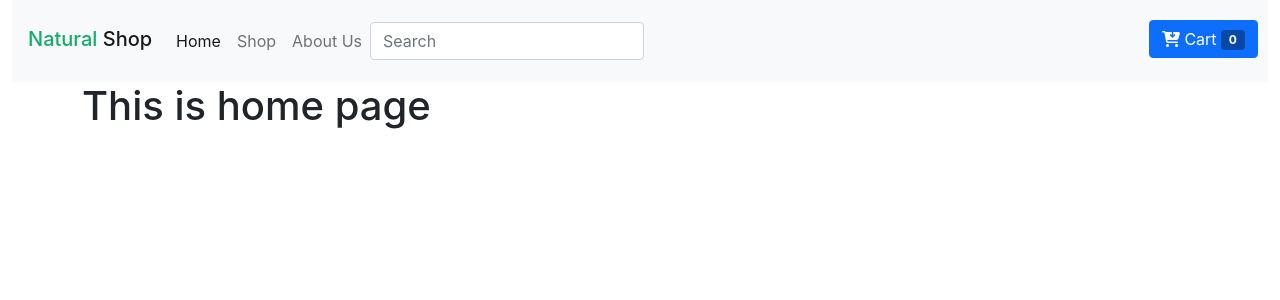
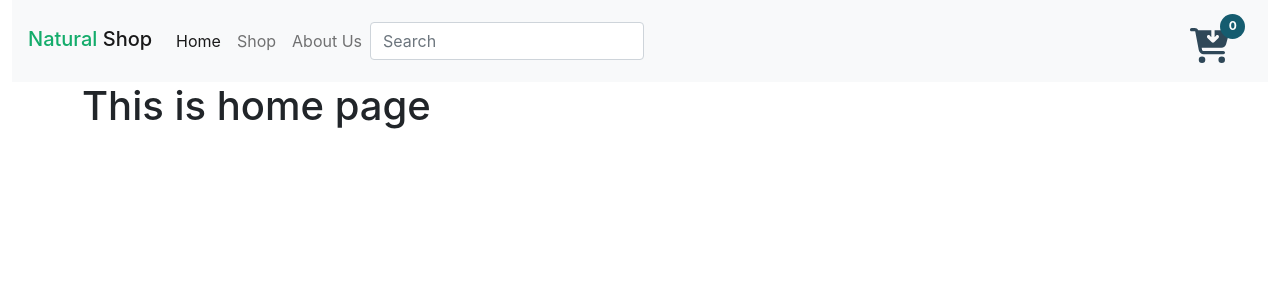
Before and after one commit to mak-alamin/natural-shop, a React (Create React App) app: page / in a window 1280 px wide. Shown: the top 300 px of the page. Built offline with nearby package versions, Linux system fonts and the light colour scheme.

Commit message:
cart icon styling

```diff
--- a/src/App.css
+++ b/src/App.css
@@ -15,7 +15,14 @@ div#root {
   color: var(--main-color);
 }
 span.badge.badge-primary {
-  background: #0948a5;
+  background: #155c6f;
+  width: 25px;
+  height: 25px;
+  padding: 6px;
+  border-radius: 50%;
+  position: absolute;
+  left: 30px;
+  top: -14px;
 }
 
 @media (max-width: 767px) {
--- a/src/components/Cart/Cart.js
+++ b/src/components/Cart/Cart.js
@@ -11,25 +11,24 @@ const Cart = ({ cart, resetCart, chooseItem, choosenItem }) => {
 
   const [flip, set] = useState(false);
   const props = useSpring({
-    to: { right: 40 },
-    from: { right: 14 },
+    to: { right: 80 },
+    from: { right: 50 },
     reverse: flip,
-    delay: 1000,
+    delay: 5000,
     onRest: () => set(!flip),
   });
   return (
     <>
-      <animated.button
+      <animated.div
         style={props}
-        className="btn btn-primary cart-btn"
-        type="button"
+        className="cart-btn"
         data-bs-toggle="offcanvas"
         data-bs-target="#offcanvasRight"
         aria-controls="offcanvasRight"
       >
-        <FontAwesomeIcon icon={faCartArrowDown} /> Cart{" "}
+        <FontAwesomeIcon icon={faCartArrowDown} />
         <span className="badge badge-primary">{cart.length}</span>
-      </animated.button>
+      </animated.div>
 
       <div
         className="offcanvas offcanvas-end"
--- a/src/components/Header/Header.css
+++ b/src/components/Header/Header.css
@@ -9,7 +9,12 @@ div#navbarSupportedContent {
 }
 .cart-btn {
   position: absolute;
-  right: 14px;
-  top: 20px;
+  right: 50px;
+  top: 28px;
   transition: 1s all ease-in-out;
+  cursor: pointer;
 }
+.cart-btn svg {
+  font-size: 35px;
+  color: #2f4858;
+}
```
